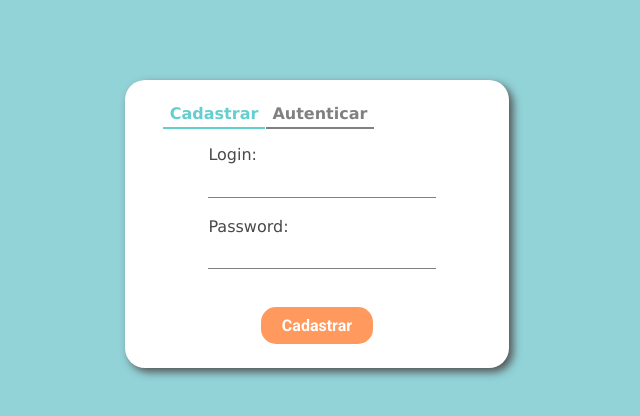
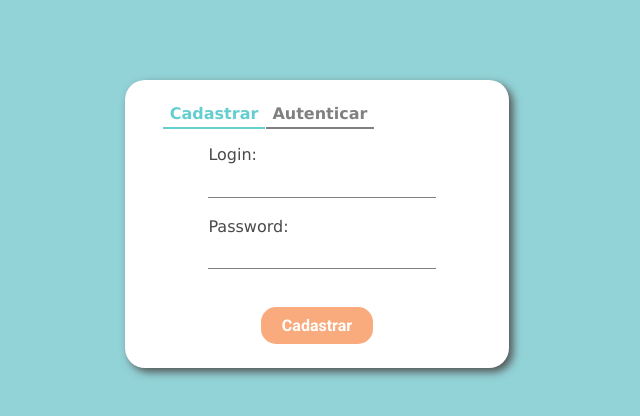
Before and after one commit to JPaulo21/users-app, a plain HTML site: page index.html in a window 1280 px wide. Shown: the whole page, without its empty margins (323-963 px from the left). Drawn offline with Linux system fonts and the light colour scheme.

Commit message:
style: Alterado cor do botão Cadastrar

```diff
--- a/assets/css/style.css
+++ b/assets/css/style.css
@@ -92,7 +92,7 @@ label {
 
 .btn__cadastrar{
     padding: 1.1vh 1.6vw;
-    background-color: rgb(255, 153, 94);
+    background-color: rgb(249, 171, 125);
     border: 0;
     border-radius: 15px;
     font-family: 'Roboto', sans-serif;
@@ -103,7 +103,7 @@ label {
 }
 
 .btn__cadastrar:hover {
-    background-color: rgb(255, 137, 41);
+    background-color: rgb(252, 128, 26);
 
 }
 
```
